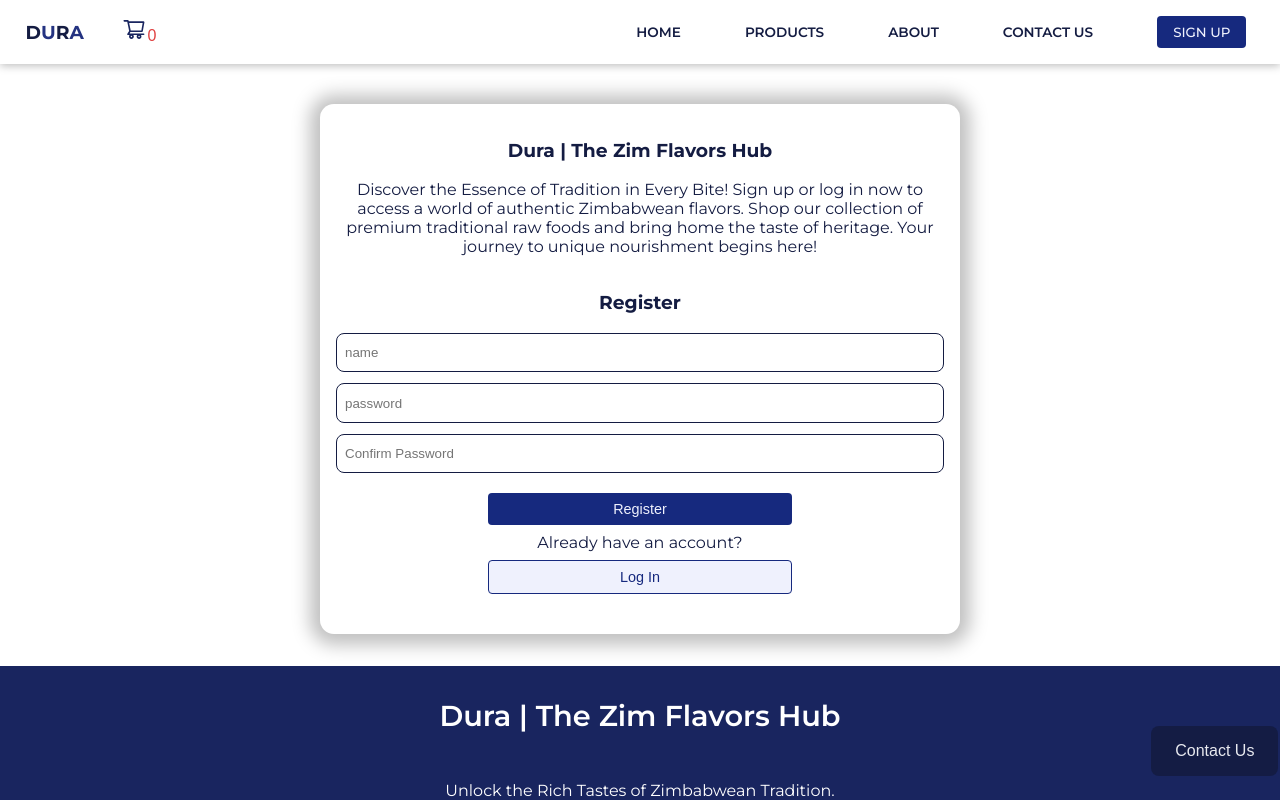
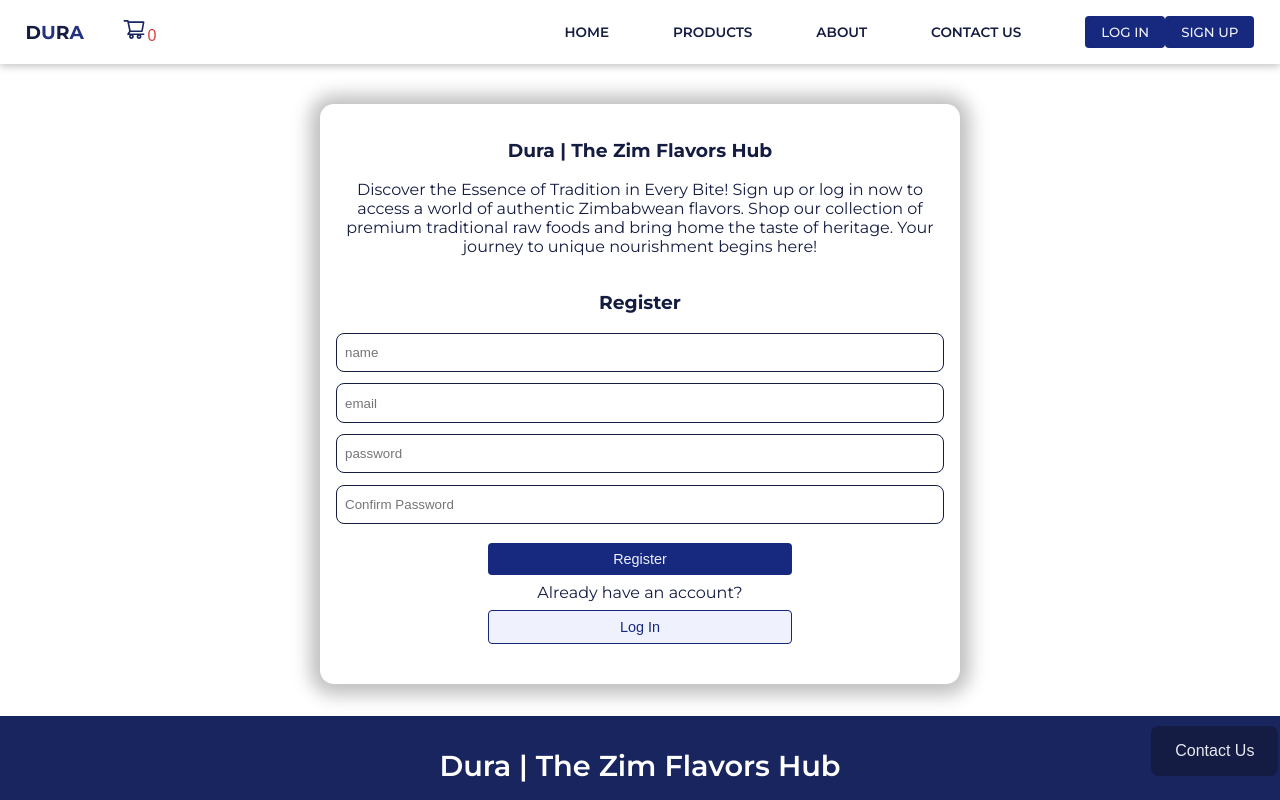
Before and after one commit to Amen-Musingarimi/dura-frontend, a React (Create React App) app: page /auth in a window 1280 px wide. Both pictures are taken after a click on the button "Register". Shown: the top 800 px of the page. Built offline with nearby package versions, Linux system fonts and the light colour scheme.

Commit message:
Add auth slice

```diff
--- a/src/components/Layout/Header.js
+++ b/src/components/Layout/Header.js
@@ -7,7 +7,7 @@ import { getLocalStorage } from '../helpers/localStorage';
 import HeaderCartButton from './HeaderCartButton';
 import {
   logOutUser,
-  // toLogin,
+  toLogin,
   toRegister,
 } from '../../redux/authenticationSlice';
 import classes from './Header.module.css';
@@ -109,7 +109,7 @@ const Header = (props) => {
         <section className={classes.navAuthWrapper}>
           {!isAuthenticated && (
             <div>
-              {/* <Link to="/auth">
+              <Link to="/auth">
                 <button
                   className={classes.authButton}
                   type="button"
@@ -120,7 +120,7 @@ const Header = (props) => {
                 >
                   LOG IN
                 </button>
-                </Link> */}
+              </Link>
 
               <Link to="/auth">
                 <button
--- a/src/components/Layout/Header.module.css
+++ b/src/components/Layout/Header.module.css
@@ -49,7 +49,7 @@
   color: #eff1fd;
   font-family: inherit;
   font-weight: 500;
-  margin-right: 0.5rem; /*remember to delete this */
+  /* margin-right: 0.5rem; remember to delete this */
 }
 
 .logoutButton {
--- a/src/components/auth/Authentication.js
+++ b/src/components/auth/Authentication.js
@@ -17,7 +17,7 @@ const Authentication = () => {
   const {
     token,
     errors,
-    tempUser: { name, password, confirmPassword },
+    tempUser: { name, username, email, password, confirmPassword },
   } = useSelector((state) => state.auth);
 
   const formAuth = useSelector((state) => state.auth.formAuth);
@@ -29,11 +29,11 @@ const Authentication = () => {
   const handleLogIn = (e) => {
     e.preventDefault();
 
-    dispatch(logInUser({ name, password }));
+    dispatch(logInUser({ email, password }));
   };
 
   const handleRegister = () => {
-    dispatch(registerUser({ user: { name, password } }));
+    dispatch(registerUser({ user: { name, username, email, password } }));
     dispatch(toggleFormAuth());
   };
 
@@ -73,12 +73,26 @@ const Authentication = () => {
           {formAuth === 'login' ? 'Log In' : 'Register'}
         </h3>
         {errors && <p className={classes.authErrorMessage}>{errors}</p>}
+
+        {formAuth === 'register' && (
+          <input
+            type="text"
+            placeholder="name"
+            id="name"
+            name="name"
+            value={name}
+            onChange={(e) => handleChange(e)}
+            className={classes.authFormInput}
+            required
+          />
+        )}
+
         <input
           type="text"
-          placeholder="name"
-          id="name"
-          name="name"
-          value={name}
+          placeholder="email"
+          id="email"
+          name="email"
+          value={email}
           onChange={(e) => handleChange(e)}
           className={classes.authFormInput}
           required
--- a/src/redux/authenticationSlice.js
+++ b/src/redux/authenticationSlice.js
@@ -24,7 +24,7 @@ export const logInUser = createAsyncThunk(
   async (userInput, thunkAPI) => {
     try {
       const response = await axios.post(
-        'http://localhost:3000/sessions',
+        'http://localhost:3000/auth/login',
         userInput
       );
       const responseData = response.data;
@@ -46,7 +46,7 @@ export const logOutUser = createAsyncThunk(
   'auth/logout',
   async (_, thunkAPI) => {
     try {
-      const response = await axios.delete('http://localhost:3000/sessions', {
+      const response = await axios.delete('http://localhost:3000/auth/logout', {
         headers: {
           authorization: thunkAPI.getState().auth.token,
         },
@@ -122,7 +122,7 @@ const authSlice = createSlice({
           user,
           isLoading: false,
           tempUser: {
-            name: '',
+            email: '',
             password: '',
           },
           errors: error,
@@ -168,6 +168,8 @@ const authSlice = createSlice({
         isLoading: false,
         tempUser: {
           name: '',
+          username: '',
+          email: '',
           confirmPassword: '',
         },
       }))
```
Lines whose indentation alone changed are shown as unchanged.
